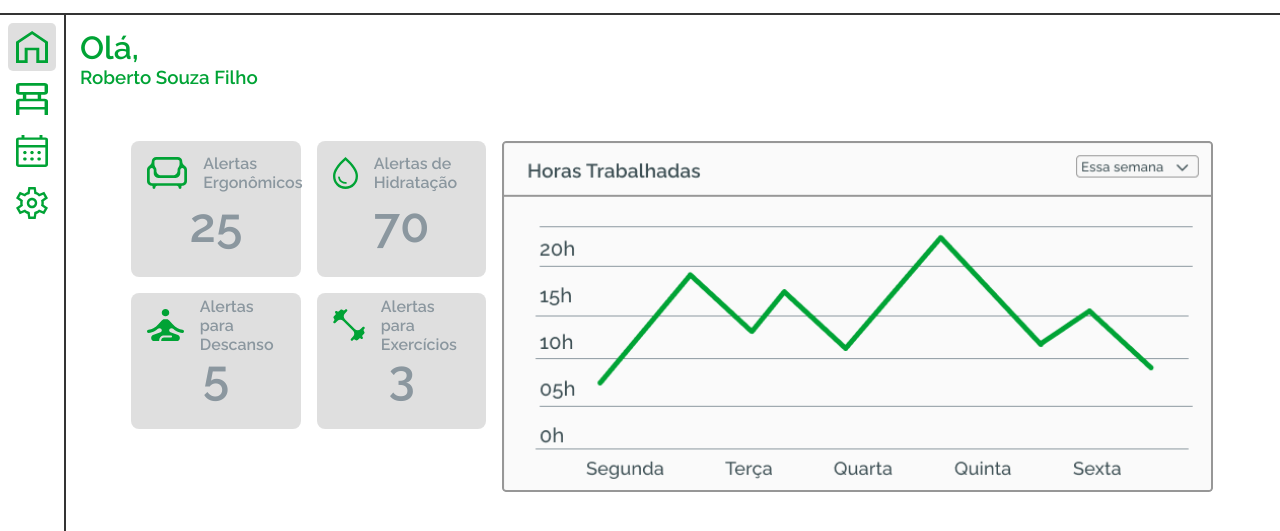
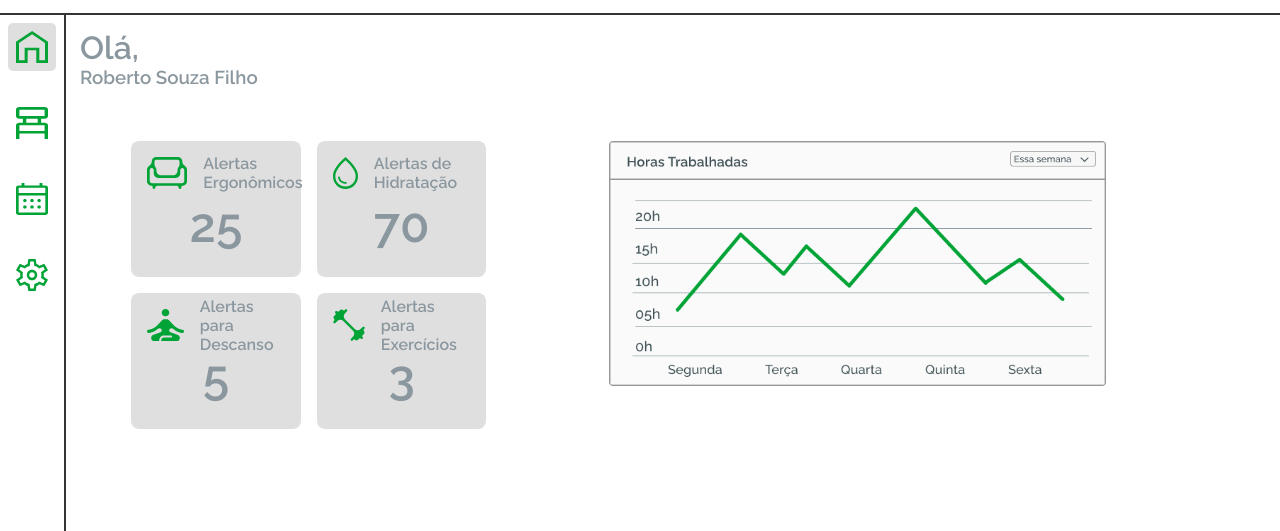
Before and after one commit to P4ul1t0s/inHealth, a plain HTML site: page frontend/pages/services.html in a window 1280 px wide. Shown: the part 67-598 px from the top of the page. Drawn offline with nearby package versions, Linux system fonts and the light colour scheme.

Commit message:
Home alterado

```diff
--- a/frontend/pages/stylesService.css
+++ b/frontend/pages/stylesService.css
@@ -50,6 +50,7 @@ aside img{
     width: 2em;
     padding: 0.5em;
     border-radius: 5px;
+    margin-bottom: 1.5em;
 }
 
 aside #botãoHome{
@@ -71,7 +72,7 @@ main{
 .title{
     height: 7em;
     width: 100%;
-    color: #00a335;
+    color: var(--fontColor);
 }
 
 .content{
@@ -150,7 +151,7 @@ main{
 }
 
 #homeContent #graph img{
-    width: 100%;
+    width: 70%;
     height: auto;
     background-color: #FFF;
     border-radius: 4px;
```
